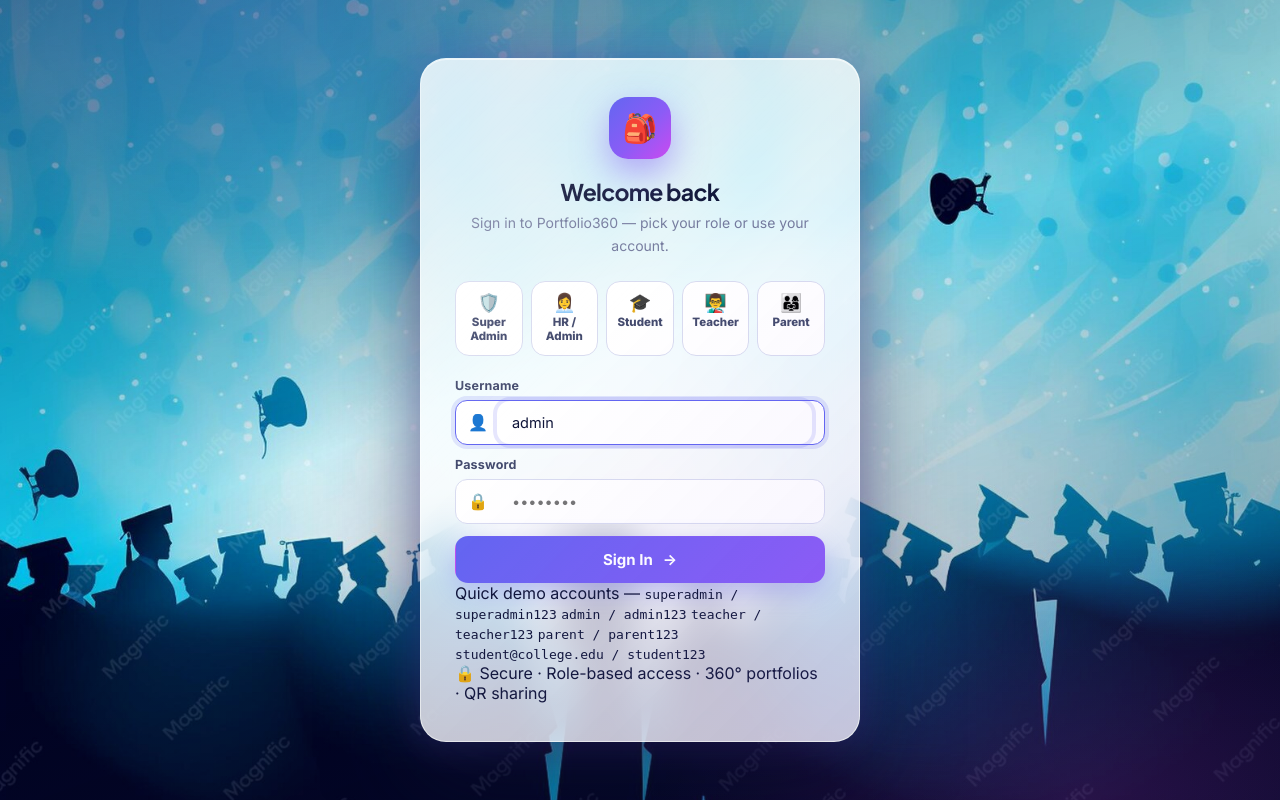
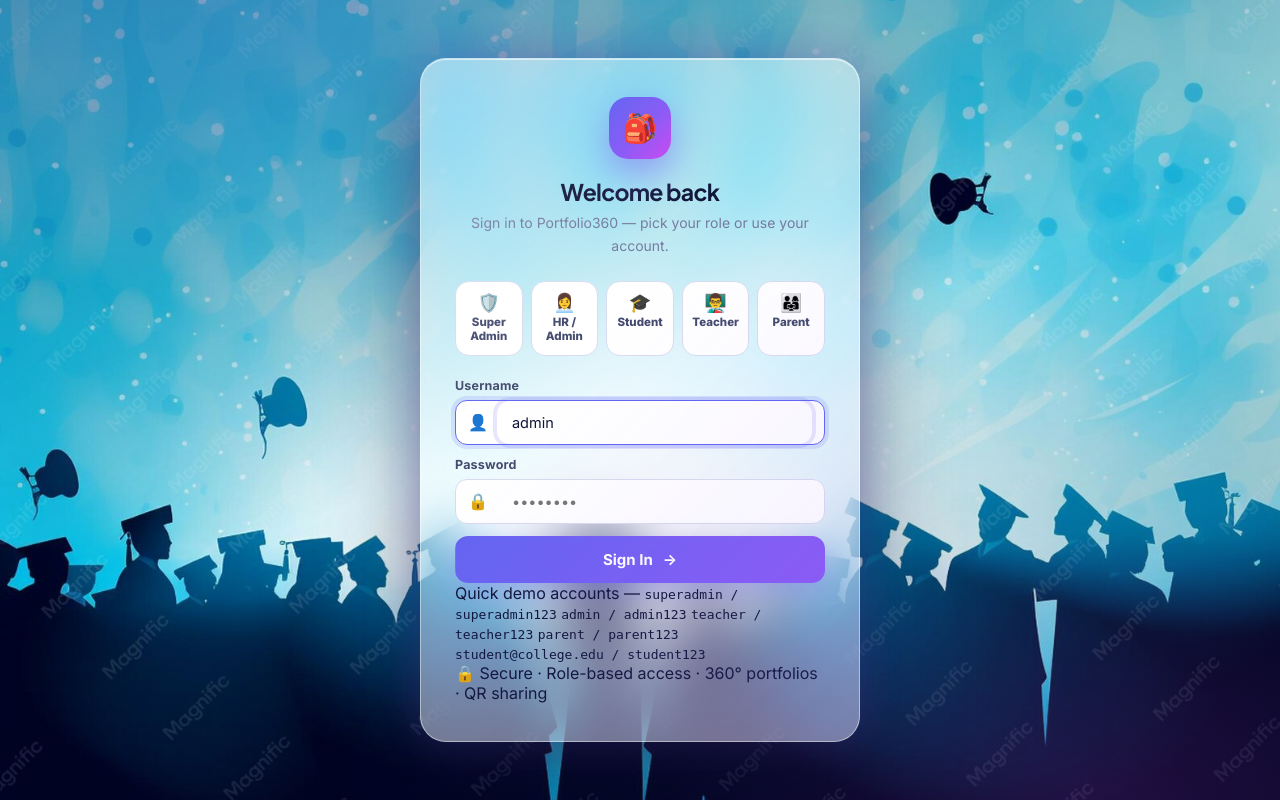
Before and after one commit to bharathkumarc9788-spec/bk-bharath, a Django app: page /login/ in a window 1280 px wide. Run offline with Django 5.2, Linux system fonts and the light colour scheme; data that the repository does not hold is empty.

Commit message:
style: login transparency — more see-through glass card (45% alpha + stronger blur) and lighter overlays so the background image shows through

```diff
--- a/backend/web/static/web/global.css
+++ b/backend/web/static/web/global.css
@@ -622,7 +622,7 @@ a.tr-hover:hover td { background: #f6f7ff; }
   display: grid; align-items: center; justify-content: center;
   padding: 24px;
   position: relative; overflow: hidden;
-  background: linear-gradient(160deg, rgba(15, 18, 48, 0.60), rgba(13, 16, 48, 0.38));
+  background: linear-gradient(160deg, rgba(15, 18, 48, 0.32), rgba(13, 16, 48, 0.18));
 }
 /* Background image + slow premium zoom (ken-burns) */
 .login-page::before {
@@ -639,9 +639,9 @@ a.tr-hover:hover td { background: #f6f7ff; }
   content: '';
   position: absolute; inset: 0;
   background:
-    radial-gradient(900px 500px at 18% 0%, rgba(129, 140, 248, 0.22), transparent 60%),
-    radial-gradient(800px 480px at 85% 100%, rgba(217, 70, 239, 0.16), transparent 55%),
-    linear-gradient(160deg, rgba(13, 16, 48, 0.5) 0%, transparent 45%, rgba(13, 16, 48, 0.42) 100%);
+    radial-gradient(900px 500px at 18% 0%, rgba(129, 140, 248, 0.20), transparent 60%),
+    radial-gradient(800px 480px at 85% 100%, rgba(217, 70, 239, 0.14), transparent 55%),
+    linear-gradient(160deg, rgba(13, 16, 48, 0.30) 0%, transparent 50%, rgba(13, 16, 48, 0.24) 100%);
   pointer-events: none;
 }
 @keyframes loginZoom {
@@ -652,22 +652,22 @@ a.tr-hover:hover td { background: #f6f7ff; }
 /* frosted glass card */
 .login-card {
   width: 100%; max-width: 440px;
-  background: rgba(255, 255, 255, 0.78);
-  backdrop-filter: blur(20px) saturate(1.5);
-  -webkit-backdrop-filter: blur(20px) saturate(1.5);
+  background: rgba(255, 255, 255, 0.45);
+  backdrop-filter: blur(26px) saturate(1.6);
+  -webkit-backdrop-filter: blur(26px) saturate(1.6);
   border-radius: 26px; padding: 38px 34px;
   box-shadow:
     0 34px 90px rgba(13, 16, 48, 0.55),
     0 0 40px rgba(139, 92, 246, 0.28),
     inset 0 1px 0 rgba(255, 255, 255, 0.6);
-  border: 1px solid rgba(255, 255, 255, 0.55);
+  border: 1px solid rgba(255, 255, 255, 0.45);
   position: relative; z-index: 2;
   animation: riseIn 0.6s var(--ease);
 }
 .login-card::before {
   content: '';
   position: absolute; inset: 0; border-radius: 26px;
-  background: linear-gradient(135deg, rgba(255,255,255,0.25), transparent 40%, rgba(139,92,246,0.08));
+  background: linear-gradient(135deg, rgba(255,255,255,0.18), transparent 40%, rgba(139,92,246,0.10));
   pointer-events: none;
 }
 .login-brand {
```
